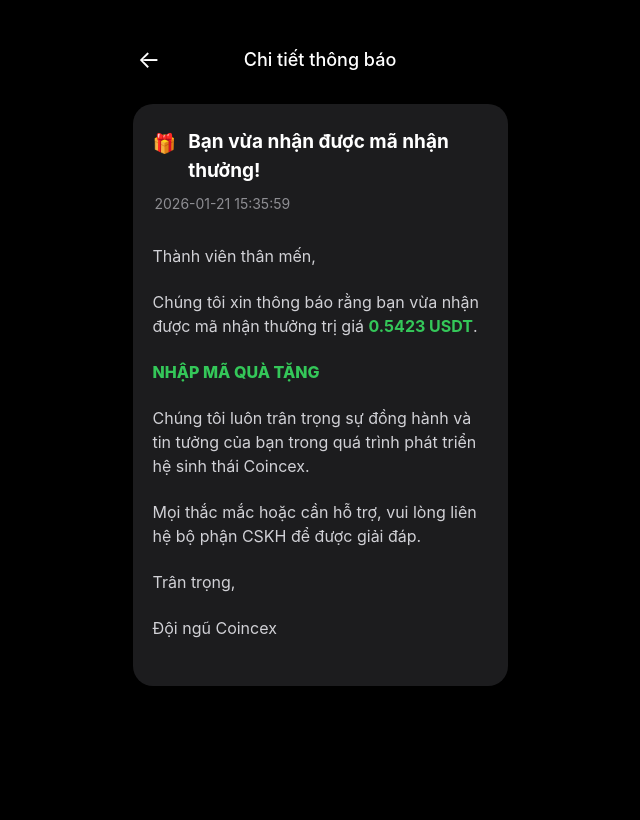
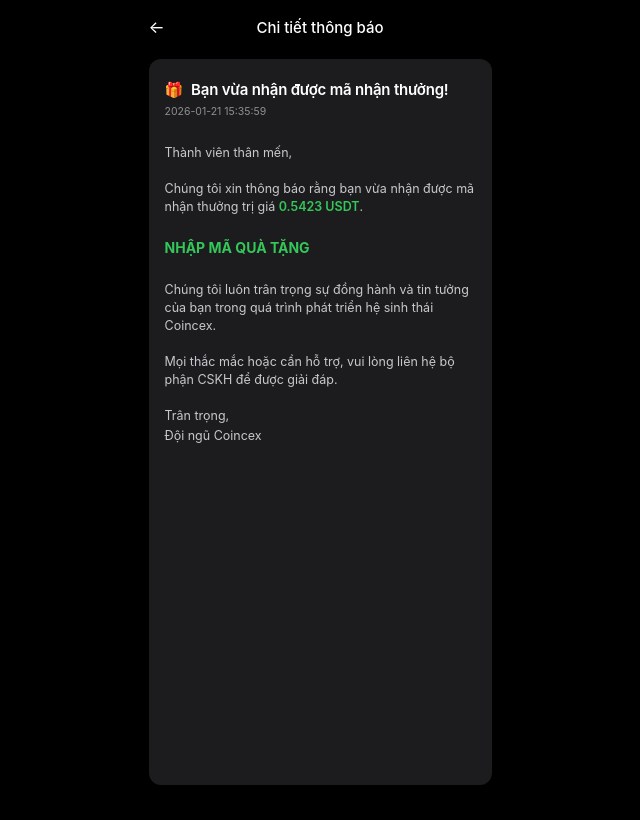
Before and after one commit to nguyenngocdanh275-arch/THONGBAOCOINCEX, a plain HTML site: page index.html in a window 1280 px wide. Shown: the whole page, without its empty margins (320-960 px from the left). Drawn offline with Linux system fonts and the light colour scheme.

Commit message:
Update index.html

```diff
--- a/index.html
+++ b/index.html
@@ -3,104 +3,115 @@
 <head>
     <meta charset="UTF-8">
     <meta name="viewport" content="width=device-width, initial-scale=1.0">
-    <title>Coincex Notification Update</title>
+    <title>Coincex UI Precise v4</title>
     <style>
         body {
             background-color: #000000;
-            color: #ffffff;
-            font-family: -apple-system, BlinkMacSystemFont, "Segoe UI", Roboto, Helvetica, Arial, sans-serif;
+            color: #c7c7cc;
+            font-family: -apple-system, BlinkMacSystemFont, "SF Pro Display", "Segoe UI", Roboto, sans-serif;
             display: flex;
             justify-content: center;
-            align-items: flex-start;
-            min-height: 100vh;
             margin: 0;
-            padding-top: 20px;
+            padding-top: 5px;
+            -webkit-font-smoothing: antialiased;
         }
 
         .phone-container {
-            width: 375px;
+            width: 100%;
+            max-width: 375px;
             background-color: #000000;
-            padding: 10px;
-            border-radius: 10px;
+            min-height: 100vh;
+            padding: 0 16px;
+            box-sizing: border-box;
+            display: flex;
+            flex-direction: column;
         }
 
-        /* Header căn giữa chuẩn */
+        /* Header */
         .header {
             display: grid;
-            grid-template-columns: 40px 1fr 40px; /* Chia 3 cột để cột giữa luôn cân bằng */
+            grid-template-columns: 40px 1fr 40px;
             align-items: center;
-            padding: 15px 5px;
+            height: 44px;
+            flex-shrink: 0;
         }
 
         .back-icon {
-            font-size: 24px;
+            font-size: 17px;
             cursor: pointer;
+            color: #ffffff;
         }
 
         .header-title {
-            font-size: 18px;
+            font-size: 15px;
             font-weight: 500;
             text-align: center;
+            color: #ffffff;
         }
 
-        /* Khung thông báo chính */
+        /* Card nội dung kéo dài xuống dưới */
         .notification-card {
             background-color: #1c1c1e;
-            border-radius: 20px;
-            padding: 24px 20px;
-            margin-top: 15px;
-            line-height: 1.5;
+            border-radius: 12px;
+            padding: 20px 16px;
+            margin-top: 10px;
+            line-height: 1.45;
+            /* Kéo dài nền xám */
+            flex-grow: 1;
+            min-height: 75vh;
+            margin-bottom: 20px;
         }
 
         .title-row {
             display: flex;
             align-items: flex-start;
-            font-size: 19px;
-            font-weight: 700;
-            margin-bottom: 8px;
+            font-size: 15px;
+            font-weight: 600;
+            margin-bottom: 3px;
+            color: #ffffff;
+            letter-spacing: -0.2px;
         }
 
         .gift-icon {
-            margin-right: 12px;
-            margin-top: 2px;
+            margin-right: 8px;
+            font-size: 15px;
         }
 
         .timestamp {
             color: #8e8e93;
-            font-size: 14px;
-            margin-bottom: 30px;
-            padding-left: 2px;
+            font-size: 10.5px; /* Siêu nhỏ */
+            margin-bottom: 25px;
+            display: block;
         }
 
-        .content {
-            color: #d1d1d6;
-            font-size: 16px;
+        .content-body {
+            font-size: 12.5px; /* Nhỏ hơn 1 xíu nữa */
+            font-weight: 400;
         }
 
-        .content p {
-            margin-bottom: 22px;
+        .content-body p {
+            margin: 0 0 18px 0;
         }
 
         .highlight-green {
             color: #34c759;
-            font-weight: 700;
+            font-weight: 600;
         }
 
+        /* Dòng NHẬP MÃ QUÀ TẶNG */
         .action-link {
             color: #34c759;
-            font-weight: 800;
+            font-weight: 700;
+            font-size: 14px;
             text-transform: uppercase;
-            margin-bottom: 22px;
+            margin: 22px 0;
             display: block;
         }
 
-        /* Hiệu ứng khi click vào để sửa */
-        [contenteditable="true"] {
+        /* Xóa bỏ đường viền khi sửa */
+        [contenteditable="true"]:focus {
             outline: none;
-        }
-        [contenteditable="true"]:focus {
-            background-color: rgba(255, 255, 255, 0.1);
-            border-radius: 4px;
+            background-color: rgba(255, 255, 255, 0.02);
         }
     </style>
 </head>
@@ -110,7 +121,8 @@
         <div class="header">
             <span class="back-icon">←</span>
             <div class="header-title" contenteditable="true">Chi tiết thông báo</div>
-            <div></div> </div>
+            <div></div>
+        </div>
 
         <div class="notification-card">
             <div class="title-row">
@@ -118,9 +130,9 @@
                 <span contenteditable="true">Bạn vừa nhận được mã nhận thưởng!</span>
             </div>
 
-            <div class="timestamp" id="auto-time" contenteditable="true"></div>
+            <span class="timestamp" id="auto-time" contenteditable="true"></span>
 
-            <div class="content">
+            <div class="content-body">
                 <p contenteditable="true">Thành viên thân mến,</p>
 
                 <p>
@@ -134,16 +146,14 @@
 
                 <p contenteditable="true">Mọi thắc mắc hoặc cần hỗ trợ, vui lòng liên hệ bộ phận CSKH để được giải đáp.</p>
 
-                <p contenteditable="true">Trân trọng,</p>
-
-                <p contenteditable="true">Đội ngũ Coincex</p>
+                <p contenteditable="true" style="margin-bottom: 2px;">Trân trọng,</p>
+                <p contenteditable="true" style="font-weight: 400; color: #c7c7cc;">Đội ngũ Coincex</p>
             </div>
         </div>
     </div>
 
     <script>
-        // Hàm tự động cập nhật thời gian theo định dạng YYYY-MM-DD HH:mm:ss
-        function updateCurrentTime() {
+        function updateTime() {
             const now = new Date();
             const year = now.getFullYear();
             const month = String(now.getMonth() + 1).padStart(2, '0');
@@ -151,13 +161,9 @@
             const hours = String(now.getHours()).padStart(2, '0');
             const minutes = String(now.getMinutes()).padStart(2, '0');
             const seconds = String(now.getSeconds()).padStart(2, '0');
-
-            const formattedTime = `${year}-${month}-${day} ${hours}:${minutes}:${seconds}`;
-            document.getElementById('auto-time').innerText = formattedTime;
+            document.getElementById('auto-time').innerText = `${year}-${month}-${day} ${hours}:${minutes}:${seconds}`;
         }
-
-        // Chạy hàm ngay khi trang web tải xong
-        window.onload = updateCurrentTime;
+        updateTime();
     </script>
 
 </body>
```
